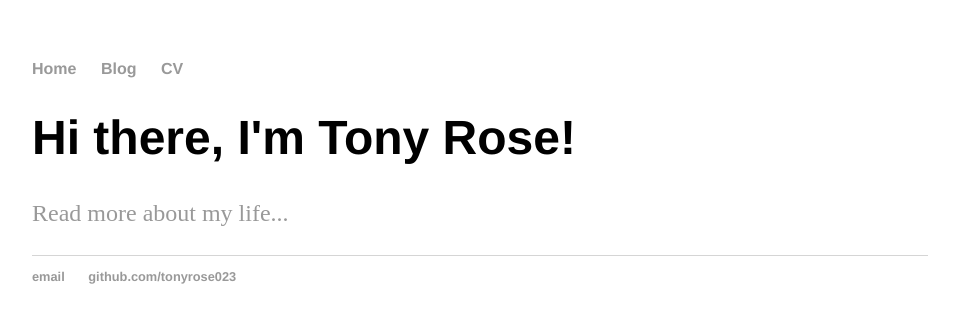
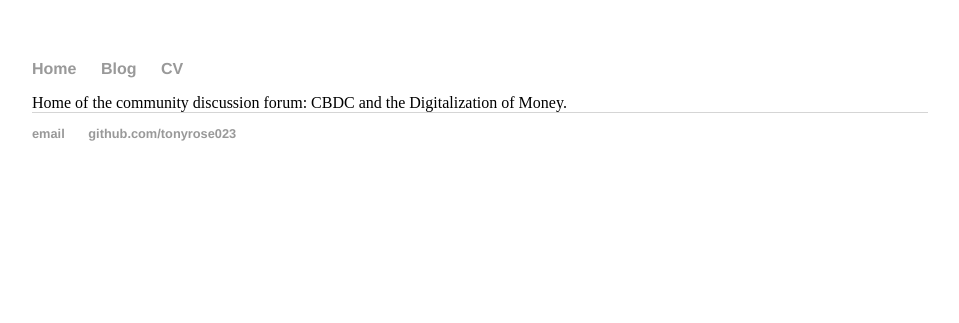
Before and after one commit to tonyrose023/tonyrose023.github.io, a Jekyll site: the page built from index.html, in a window 1280 px wide. Shown: the top 323 px of the page, without its empty margins (160-1119 px from the left). Built offline with Jekyll 4.4.1, drawn with Linux system fonts in a browser that asks for light colours.

Commit message:
Update index.html

```diff
--- a/index.html
+++ b/index.html
@@ -3,6 +3,5 @@ layout: default
 title: CBDC and the Digitalization of Money
 ---
 <div class="blurb">
-	<h1>Hi there, I'm Tony Rose!</h1>
-	<p><a href="/about">Read more about my life...</a></p>
+	Home of the community discussion forum: CBDC and the Digitalization of Money.
 </div><!-- /.blurb -->
```
